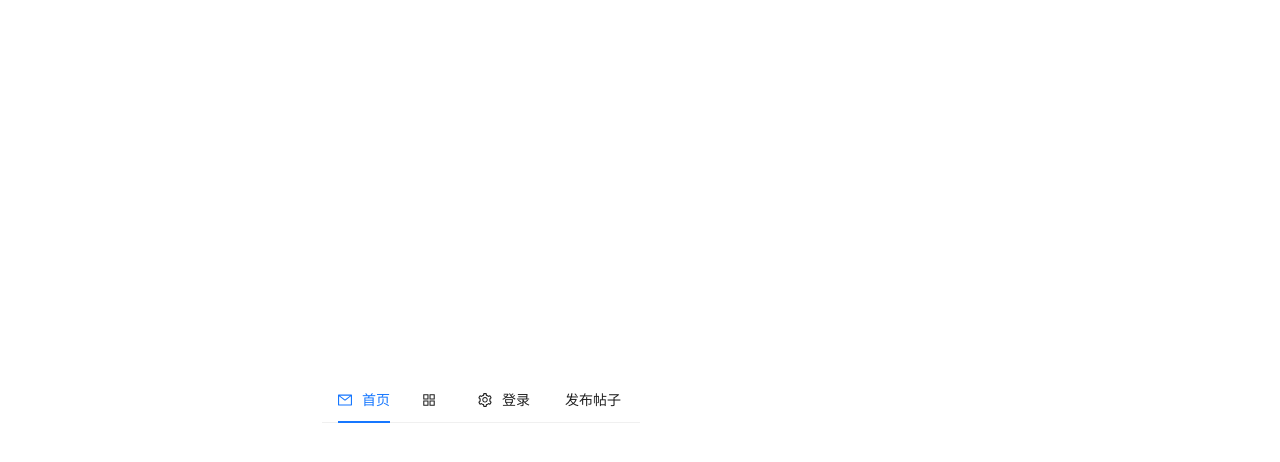
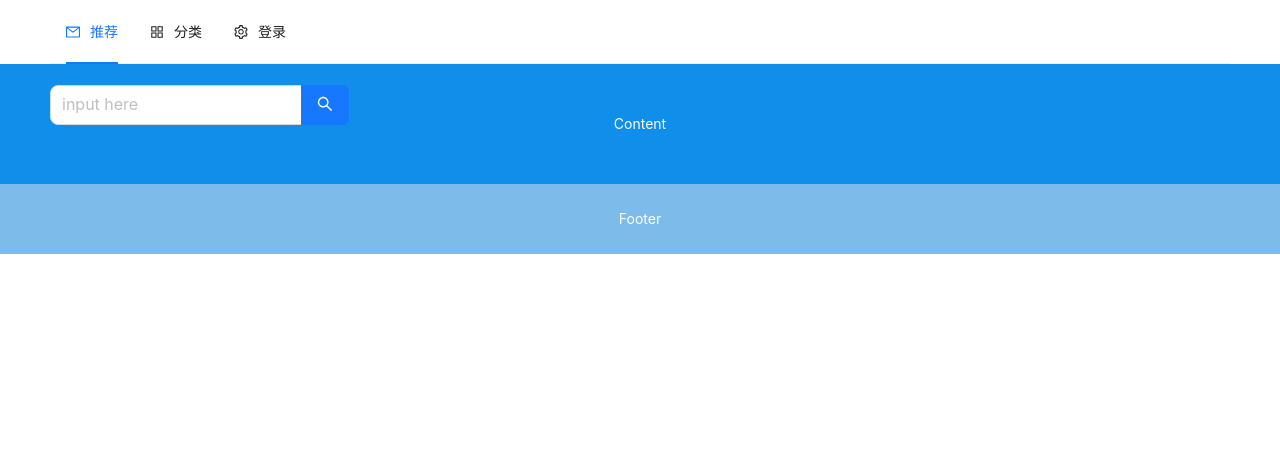
Before and after one commit to bei-min/SM-Vue, a Vue app: page / in a window 1280 px wide. Shown: the top 462 px of the page. Built offline with nearby package versions, Linux system fonts and the light colour scheme; no server answers.

Commit message:
部分的样式调整，添加了搜索框

```diff
--- a/src/App.vue
+++ b/src/App.vue
@@ -63,4 +63,5 @@ nav a:first-of-type {
     margin-top: 1rem;
   }
 }
+
 </style>
--- a/src/views/HomeView.vue
+++ b/src/views/HomeView.vue
@@ -1,21 +1,60 @@
 <template>
-  <a-menu v-model:selectedKeys="current" mode="horizontal" :items="items" />
+  <a-space direction="vertical" :style="{ width: '100%'}" :size="[0, 48]">
+    <a-layout>
+      <a-layout-header :style="headerStyle">
+
+        <a-menu v-model:selectedKeys="current" mode="horizontal" :items="items"></a-menu>
+        <Search></Search>
+      </a-layout-header>
+      <a-layout-content :style="contentStyle">Content</a-layout-content>
+      <a-layout-footer :style="footerStyle">Footer</a-layout-footer>
+
+    </a-layout>
+  </a-space>
 </template>
+
 <script setup>
+import Search from "@/views/Search.vue";
+
+const headerStyle = {
+  display : 'inline',
+  width: '100%',
+  textAlign: 'center',
+  color: '#fff',
+  height: 64,
+  paddingInline: 10,
+  lineHeight: '64px',
+  backgroundColor: '#fff',
+};
+const contentStyle = {
+  textAlign: 'center',
+  minHeight: 120,
+  lineHeight: '120px',
+  color: '#fff',
+  backgroundColor: '#108ee9',
+};
+const footerStyle = {
+  textAlign: 'center',
+  color: '#fff',
+  backgroundColor: '#7dbcea',
+};
+
 import { h, ref } from 'vue';
 import { MailOutlined, AppstoreOutlined, SettingOutlined } from '@ant-design/icons-vue';
+
 const current = ref(['mail']);
 const items = ref([
   {
     key: 'mail',
     icon: () => h(MailOutlined),
-    label: '首页',
+    label: '推荐',
     title: 'Navigation One',
+
   },
   {
     key: 'app',
     icon: () => h(AppstoreOutlined),
-    label: '',
+    label: '分类',
     title: 'Navigation Two',
   },
   {
@@ -40,12 +79,7 @@ const items = ref([
       },
       {
         type: 'group',
-        label: 'Item 2',
         children: [
-          {
-            label: 'Option 3',
-            key: 'setting:3',
-          },
           {
             label: '立即登录',
             key: 'setting:4',
@@ -54,23 +88,11 @@ const items = ref([
       },
     ],
   },
-  {
-    key: 'alipay',
-    label: h(
-        'a',
-        {
-          href: 'https://antdv.com',
-          target: '_blank',
-        },
-        '发布帖子',
-    ),
-    title: 'Navigation Four - Link',
-  },
 ]);
+
 </script>
 
 <script>
-
 import axios from "axios"
 axios.get("http://localhost:25535/demo_war/InquireNews").then((res) => {
     console.log(res);
@@ -79,3 +101,17 @@ axios.get("http://localhost:25535/demo_war/InquireNews").then((res) => {
     console.log('请求失败' + err);
   })
 </script>
+
+<style>
+  #app{
+    margin: 0%;
+    padding: 0%;
+    height: 100%;
+    width: 100%;
+    max-width: calc(100%);
+    display: flex;
+  }
+  li{
+    margin-right: 50px;
+  }
+</style>
--- /dev/null
+++ b/src/views/Search.vue
@@ -0,0 +1,54 @@
+<template>
+  <div class="global-search-wrapper" style="width: 300px">
+    <a-auto-complete
+        v-model:value="value"
+        :dropdown-match-select-width="252"
+        style="width: 300px"
+        :options="dataSource"
+        @select="onSelect"
+        @search="handleSearch"
+    >
+      <template #option="item">
+        <div style="display: flex; justify-content: space-between">
+          <span>
+            Found {{ item.query }} on
+            <a
+                :href="`https://s.taobao.com/search?q=${item.query}`"
+                target="_blank"
+                rel="noopener noreferrer"
+            >
+              {{ item.category }}
+            </a>
+          </span>
+          <span>{{ item.count }} results</span>
+        </div>
+      </template>
+      <a-input-search size="large" placeholder="input here" enter-button></a-input-search>
+    </a-auto-complete>
+  </div>
+</template>
+<script setup>
+import { ref } from 'vue';
+const value = ref('');
+const dataSource = ref([]);
+const onSelect = value => {
+  console.log('onSelect', value);
+};
+const getRandomInt = (max, min = 0) => {
+  return Math.floor(Math.random() * (max - min + 1)) + min;
+};
+const searchResult = query => {
+  return new Array(getRandomInt(5))
+      .join('.')
+      .split('.')
+      .map((_item, idx) => ({
+        query,
+        category: `${query}${idx}`,
+        value: `${query}${idx}`,
+        count: getRandomInt(200, 100),
+      }));
+};
+const handleSearch = val => {
+  dataSource.value = val ? searchResult(val) : [];
+};
+</script>
```
